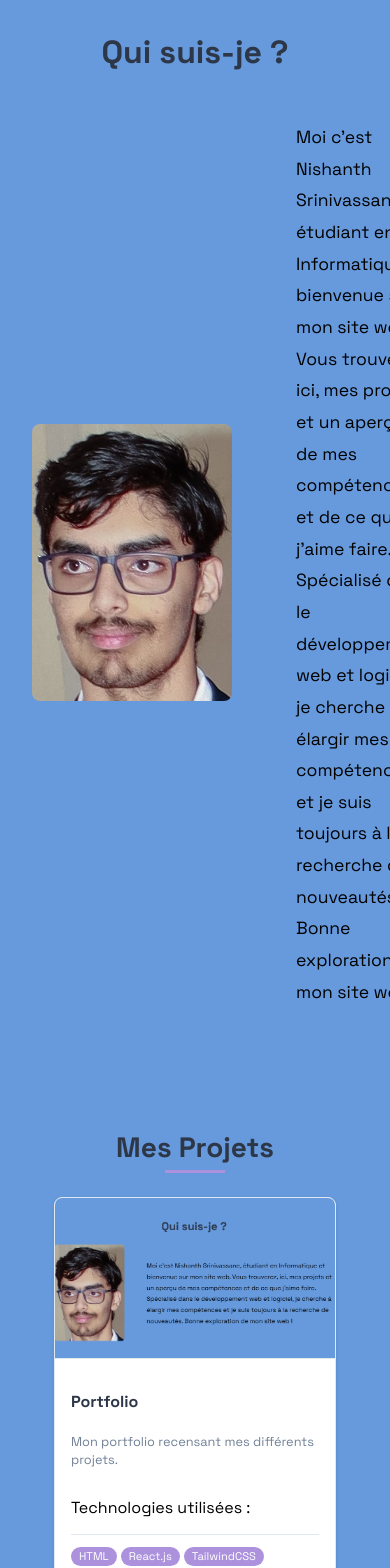
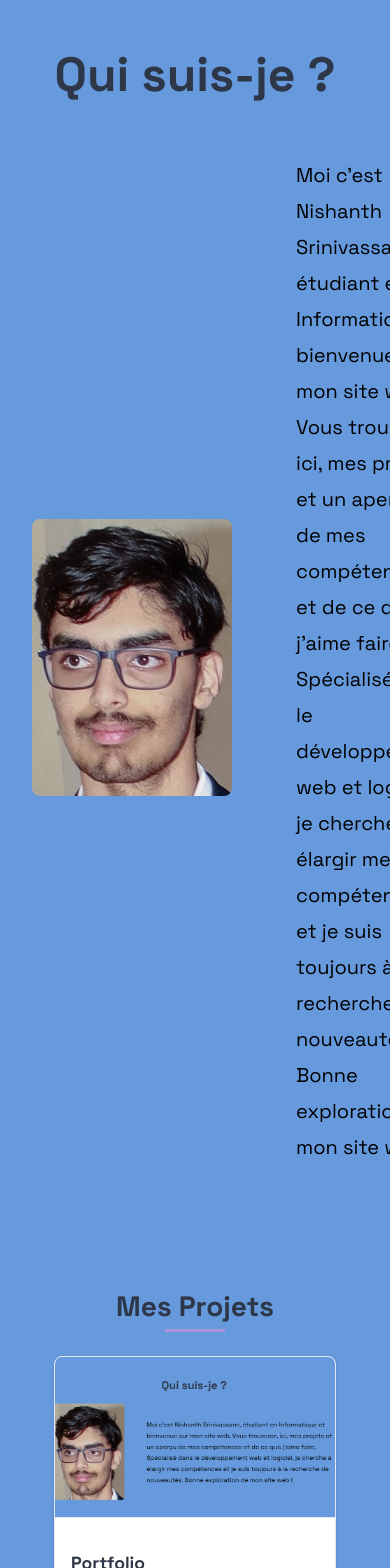
Before and after one commit to NishanthTheRealOne/portfolio, a React (Create React App) app: page / in a window 390 px wide. Shown: the part 140-1708 px from the top of the page. Built offline with nearby package versions, Linux system fonts and the light colour scheme.

Commit message:
update CSS, font-size bigger

```diff
--- a/src/App.css
+++ /dev/null
@@ -1,50 +0,0 @@
-/* Main layout */
-.App {
-  min-height: 100vh;
-  display: flex;
-  flex-direction: column;
-  background-color: #f9f9f9;
-}
-
-/* Content area */
-main {
-  flex: 1;
-  padding: 2rem 1rem;
-  max-width: 1200px;
-  margin: 0 auto;
-  width: 100%;
-}
-
-/* Responsive design */
-@media (max-width: 768px) {
-  main {
-    padding: 1rem 0.5rem;
-  }
-}
-
-/* Utility classes */
-.container {
-  width: 100%;
-  max-width: 1200px;
-  margin: 0 auto;
-  padding: 0 1rem;
-}
-
-/* Animation */
-.fade-enter {
-  opacity: 0;
-}
-
-.fade-enter-active {
-  opacity: 1;
-  transition: opacity 300ms ease-in;
-}
-
-.fade-exit {
-  opacity: 1;
-}
-
-.fade-exit-active {
-  opacity: 0;
-  transition: opacity 300ms ease-out;
-}
--- a/src/components/Footer.module.css
+++ b/src/components/Footer.module.css
@@ -1,5 +1,5 @@
 h2 {
-    font-size: 1.5rem;
+    font-size: 2rem;
     color: rgb(214, 230, 235);
 }
 .footer {
--- a/src/components/Header.module.css
+++ b/src/components/Header.module.css
@@ -1,5 +1,6 @@
 .header {
     display: flex;
+    font-size: 1.2rem;
     padding: 1rem;
     top: 0;
     width: 100%;
--- a/src/components/Introduction.module.css
+++ b/src/components/Introduction.module.css
@@ -1,4 +1,5 @@
 .container {
+    font-size: 1.5rem;
     max-width: 50rem;
     margin: 0 auto;
     padding: 4rem 2rem;
@@ -61,7 +62,7 @@
 .description {
     flex: 1;
     line-height: 1.8;
-    font-size: 1.1rem;
+    font-size: 1.25rem;
     color: black;
     text-align: left;
 }
--- a/src/components/ProjectCard.module.css
+++ b/src/components/ProjectCard.module.css
@@ -30,7 +30,7 @@
 }
 
 .title {
-    font-size: 1rem;
+    font-size: 1.1rem;
     font-weight: 600;
     color: #2d3748;
     margin-bottom: 0.5rem;
@@ -38,7 +38,7 @@
 
 .description {
     color: #718096;
-    font-size: 0.8rem;
+    font-size: 1rem;
     line-height: 1.4;
     margin-bottom: 0.75rem;
     flex-grow: 1;
@@ -58,7 +58,7 @@
     color: white;
     padding: 0.15rem 0.5rem;
     border-radius: 9999px;
-    font-size: 0.7rem;
+    font-size: 0.8rem;
     font-weight: 500;
 }
 
--- a/src/data/Projects.jsx
+++ b/src/data/Projects.jsx
@@ -4,7 +4,7 @@ export const projects = [
         description: 'Il s\'agit de mon portfolio. Vous êtes dessus !! Bien joué à vous !',
         image: require('../images/projectPortfolio.png'),
         link: 'https://github.com/NishanthTheRealOne/portfolio',
-        technologies: ['HTML ', 'React.js ', 'TailwindCSS '],
+        technologies: ['HTML ', 'React.js '],
         skills: ['Réaliser un développement d\'applications ', 'Conduire un projet '],
         shortDescription: 'Mon portfolio recensant mes différents projets.'
     },
```
